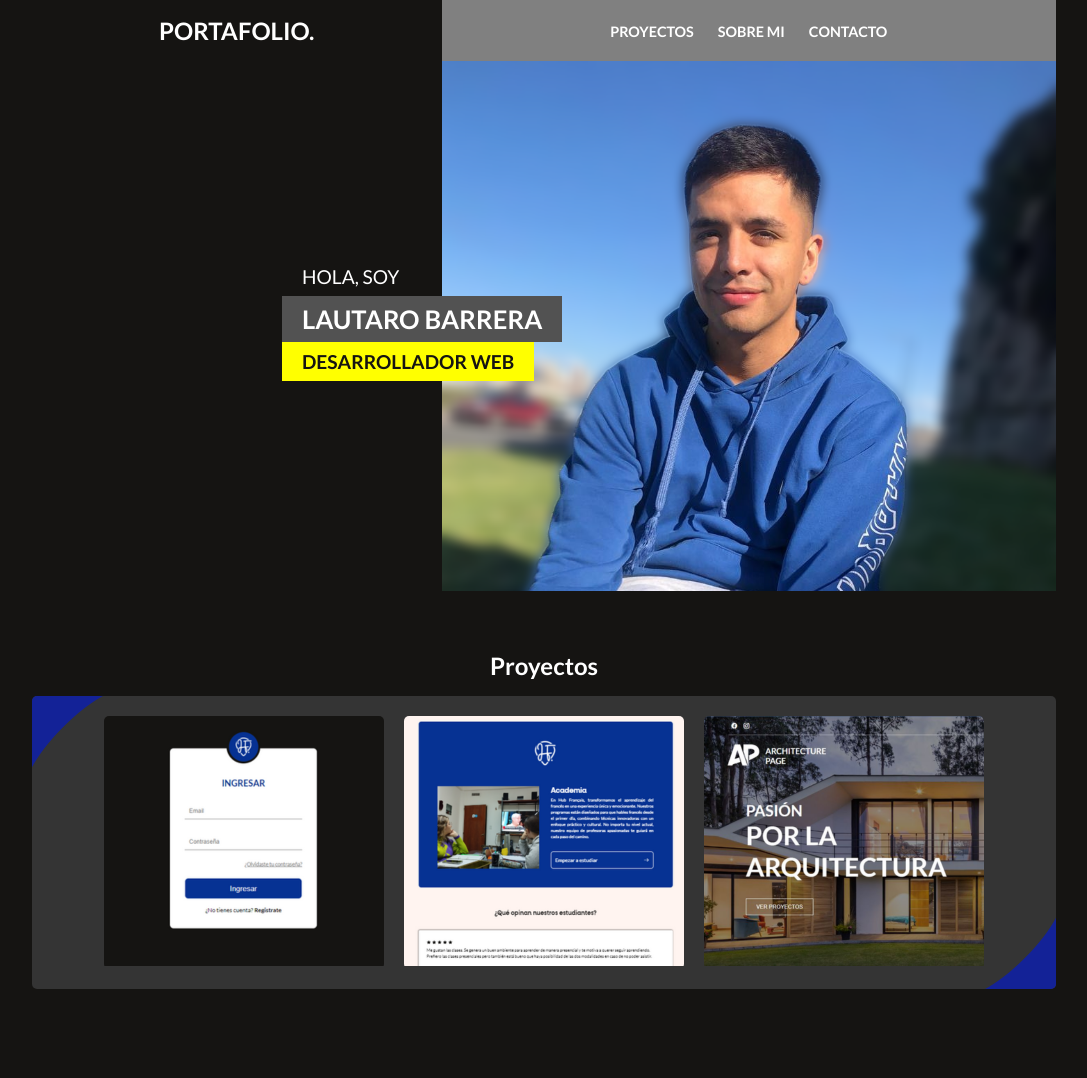
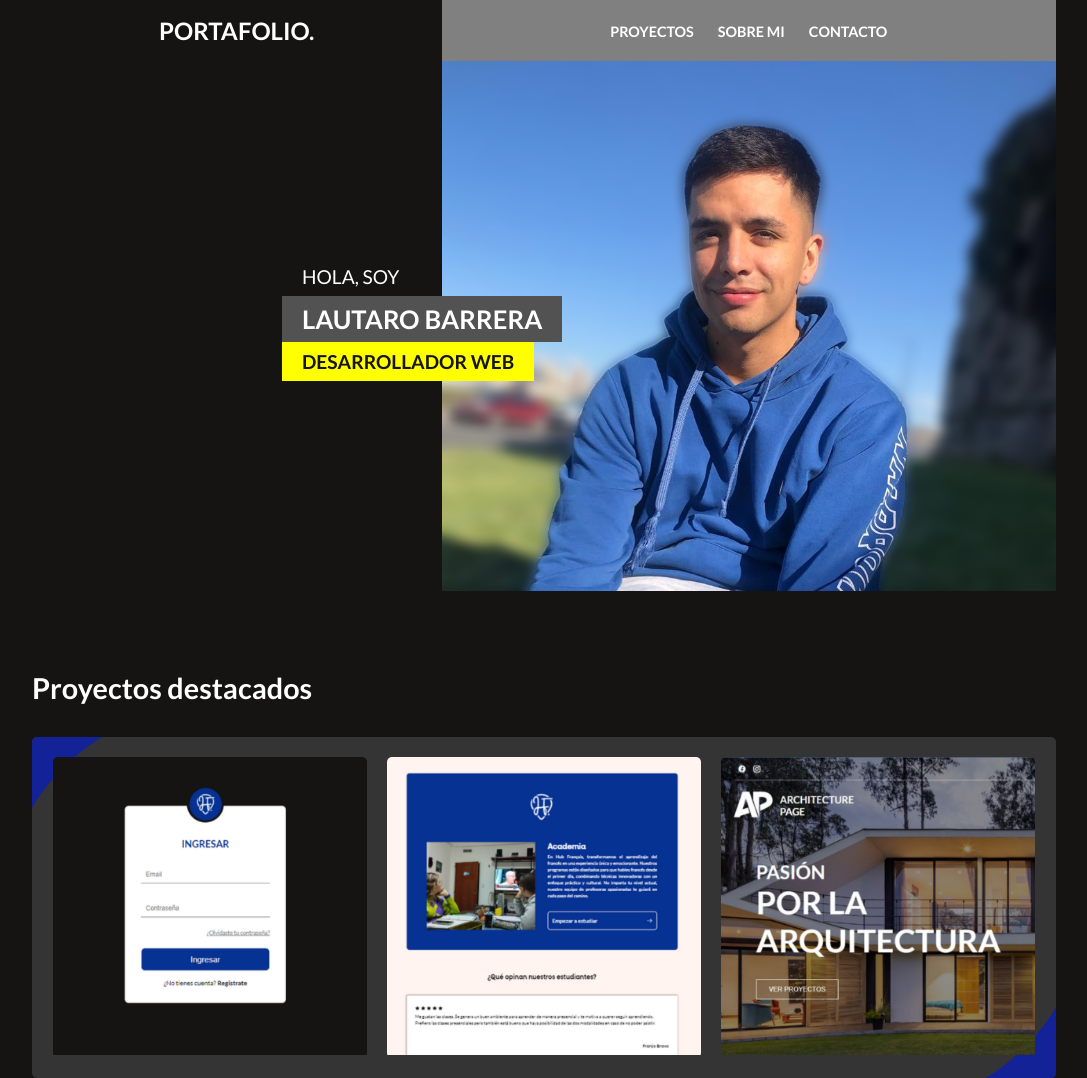
Before and after one commit to lautarobarrera10/lautarobarrera, a PHP site: page / in a window 1280 px wide. Shown: the whole page, without its empty margins (96-1183 px from the left). Before the commit the page ends 989 px from the top, so only its background shows below. Run offline with PHP 8.4, Linux system fonts and the light colour scheme.

Commit message:
diseño de proyectos

```diff
--- a/views/assets/css/mobile.css
+++ b/views/assets/css/mobile.css
@@ -23,7 +23,11 @@ h2 {
 }
 
 h2.title-section {
-    padding-top: 60px;
+    font-size: 1.8rem;
+    padding-block: 80px 32px;
+    max-width: 1024px;
+    width: 90%;
+    margin: 0 auto;
 }
 
 .portada-container {
@@ -179,6 +183,7 @@ ul {
     z-index: 1;
     border-radius: 5px;
     overflow: hidden;
+    width: 100%;
 }
 
 .proyecto h3 {
@@ -201,6 +206,15 @@ ul {
 
 .proyecto img {
     width: 100%;
+}
+
+@media screen and (min-width:768px) {
+    h2.title-section {
+        text-align: start;
+    }
+    .proyecto {
+        max-width: calc(50% - 11px);
+    }
 }
 
 @media screen and (min-width:600px) {
@@ -234,4 +248,13 @@ ul {
     .photo-container {
         height: 530px;
     }
+    .proyecto {
+        max-width: calc(33% - 11px)
+    }
 }
+
+@media screen and (min-width:1440px) {
+    .proyecto {
+        max-width: 314px;
+    }
+}
--- a/views/inicio.php
+++ b/views/inicio.php
@@ -9,6 +9,7 @@
     <link rel="preconnect" href="https://fonts.googleapis.com">
     <link rel="preconnect" href="https://fonts.gstatic.com" crossorigin>
     <link href="https://fonts.googleapis.com/css2?family=Lato:wght@300;400;700&display=swap" rel="stylesheet">
+    <link rel="shortcut icon" href="./views/assets/images/lautaro.png" type="image/png">
 </head>
 <body>
     <div class="portada-container">
@@ -33,7 +34,7 @@
     </section>
     </div>
     <div class="proyectos-section-container">
-    <h2 class="title-section">Proyectos</h2>
+    <h2 class="title-section">Proyectos destacados</h2>
     <section class="proyectos">
         <div class="esquina izq">
             <img src="./views/assets/images/esquina.png" alt="">
```
Also changed, not shown: views/assets/images/proyecto1.png, views/assets/images/proyecto2.png, views/assets/images/proyecto3.png.
